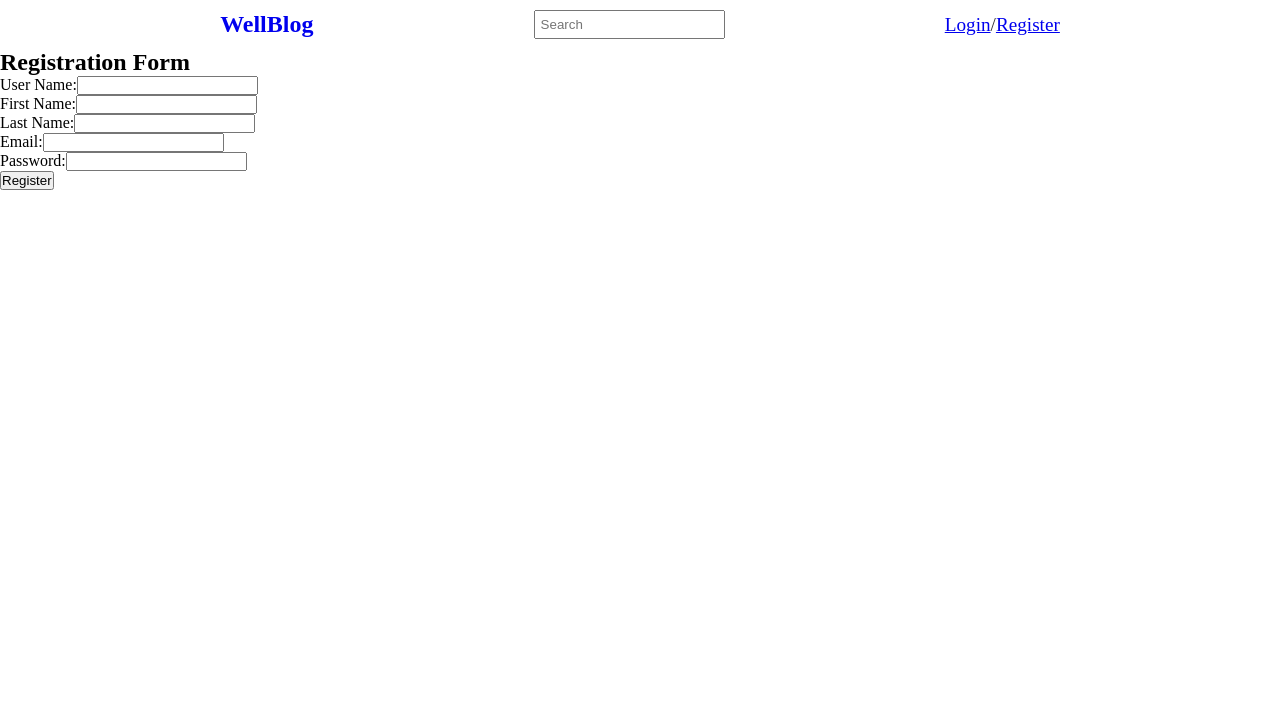
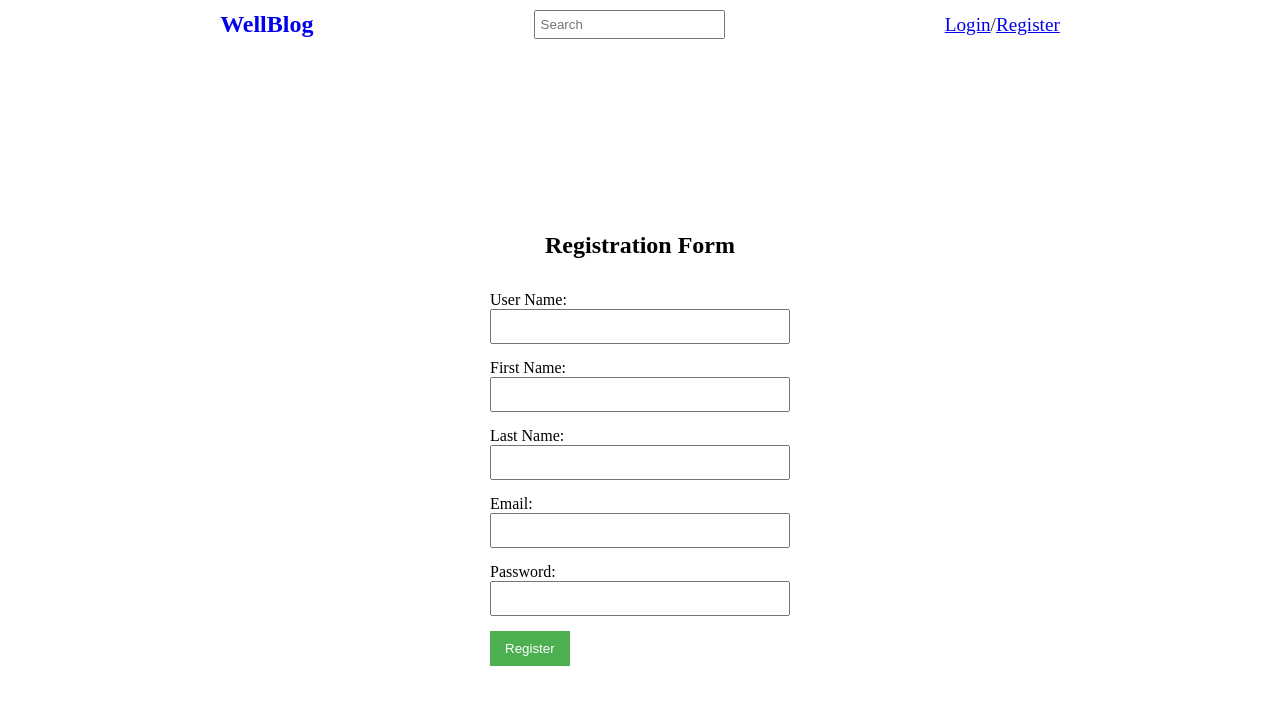
Before and after one commit to mza-wtag/my-blog-react-app, a React (Vite) app: page /register in a window 1280 px wide. Shown: the top 704 px of the page. Built offline with nearby package versions, Linux system fonts and the light colour scheme.

Commit message:
multiple user registration

```diff
--- a/src/components/Header/Header.jsx
+++ b/src/components/Header/Header.jsx
@@ -5,11 +5,9 @@ import { Link, useNavigate } from "react-router-dom";
 
 const Header = () => {
     const navigate = useNavigate();
-    const registeredUser = JSON.parse(localStorage.getItem("user"));
-    const loggedUser = JSON.parse(localStorage.getItem("loggedUser"));
-
+    const loggedInUser = JSON.parse(localStorage.getItem("loggedInUser"));
     const handleLogout = () => {
-        localStorage.removeItem("loggedUser");
+        localStorage.removeItem("loggedInUser");
         navigate("/login");
     };
     return (
@@ -21,11 +19,11 @@ const Header = () => {
                 <div className="navbar__search">
                     <input type="search" placeholder="Search" />
                 </div>
-                {loggedUser ? (
+                {loggedInUser ? (
                     <div className="navbar__menu">
                         <div>
                             Welcome{" "}
-                            <Link to="/me">{registeredUser.userName}!</Link>
+                            <Link to="/me">{loggedInUser?.userName}!</Link>
                             <Link to="/login" onClick={handleLogout}>
                                 Logout
                             </Link>
--- a/src/components/LoginForm/LoginForm.jsx
+++ b/src/components/LoginForm/LoginForm.jsx
@@ -1,5 +1,6 @@
 import React, { useState } from "react";
 import { useNavigate } from "react-router-dom";
+import "./LoginForn.scss";
 
 const LoginForm = () => {
     const navigate = useNavigate();
@@ -17,12 +18,17 @@ const LoginForm = () => {
 
     const handleLoginSubmit = (e) => {
         e.preventDefault();
-        const loggedUser = JSON.parse(localStorage.getItem("user"));
+        const registeredUsers = JSON.parse(localStorage.getItem("users"));
+
+        const user = registeredUsers.find(
+            (user) => user.userName === input.userName
+        );
+
         if (
-            input.userName === loggedUser.userName &&
-            input.password === loggedUser.password
+            input.userName === user?.userName &&
+            input.password === user?.password
         ) {
-            localStorage.setItem("loggedUser", true);
+            localStorage.setItem("loggedInUser", JSON.stringify(user));
             navigate("/");
         } else {
             alert("Wrong Username or Password");
@@ -31,28 +37,36 @@ const LoginForm = () => {
 
     return (
         <>
-            <section>
-                <h1>Login Form</h1>
-                <form onSubmit={handleLoginSubmit}>
-                    <div>
-                        <label htmlFor="userName">User Name:</label>
+            <section className="login-form">
+                <h1 className="login-form__title">Login Form</h1>
+                <form className="login-form__form" onSubmit={handleLoginSubmit}>
+                    <div className="login-form__field">
+                        <label className="login-form__label" htmlFor="userName">
+                            User Name:
+                        </label>
                         <input
+                            className="login-form__input"
                             type="text"
                             value={input.userName}
                             name="userName"
                             onChange={handleInputChange}
                         />
                     </div>
-                    <div>
-                        <label htmlFor="password">Password:</label>
+                    <div className="login-form__field">
+                        <label className="login-form__label" htmlFor="password">
+                            Password:
+                        </label>
                         <input
+                            className="login-form__input"
                             type="password"
                             value={input.password}
                             name="password"
                             onChange={handleInputChange}
                         />
                     </div>
-                    <button type="submit">Login</button>
+                    <button className="login-form__button" type="submit">
+                        Login
+                    </button>
                 </form>
             </section>
         </>
--- a/src/components/LoginForm/LoginForn.scss
+++ b/src/components/LoginForm/LoginForn.scss
@@ -0,0 +1,33 @@
+.login-form {
+    display: flex;
+    flex-direction: column;
+    align-items: center;
+    justify-content: center;
+    height: 100vh;
+    &__title {
+        margin-bottom: 2rem;
+    }
+    &__form {
+        width: 300px;
+    }
+    &__field {
+        margin-bottom: 15px;
+
+        &__label {
+            display: block;
+            margin-bottom: 5px;
+        }
+    }
+    &__input {
+        width: 100%;
+        padding: 0.5rem;
+    }
+
+    &__button {
+        background-color: #4caf50;
+        color: white;
+        padding: 10px 15px;
+        border: none;
+        cursor: pointer;
+    }
+}
--- a/src/components/RegistrationForm/RegistrationForm.jsx
+++ b/src/components/RegistrationForm/RegistrationForm.jsx
@@ -1,5 +1,6 @@
 import React, { useState } from "react";
 import { useNavigate } from "react-router-dom";
+import "./RegistrationForm.scss";
 
 const RegistrationForm = () => {
     const navigate = useNavigate();
@@ -20,63 +21,99 @@ const RegistrationForm = () => {
     };
 
     const handleRegisterSubmit = (e) => {
-        e.preventDefault();
-        localStorage.setItem("user", JSON.stringify(input));
+        const existingUsers = JSON.parse(localStorage.getItem("users")) || [];
+        existingUsers.push(input);
+        localStorage.setItem("users", JSON.stringify(existingUsers));
         navigate("/login");
     };
 
     return (
         <>
-            <section>
-                <h1>Registration Form</h1>
-                <form onSubmit={handleRegisterSubmit}>
-                    <div>
-                        <label htmlFor="userName">User Name:</label>
+            <section className="registration-form">
+                <h1 className="registration-form__title">Registration Form</h1>
+                <form
+                    onSubmit={handleRegisterSubmit}
+                    className="registration-form__form"
+                >
+                    <div className="registration-form__field">
+                        <label
+                            htmlFor="userName"
+                            className="registration-form__label"
+                        >
+                            User Name:
+                        </label>
                         <input
                             type="text"
                             value={input.userName}
                             name="userName"
                             onChange={handleInputChange}
+                            className="registration-form__input"
                         />
                     </div>
-                    <div>
-                        <label htmlFor="firstName">First Name:</label>
+                    <div className="registration-form__field">
+                        <label
+                            htmlFor="firstName"
+                            className="registration-form__label"
+                        >
+                            First Name:
+                        </label>
                         <input
                             type="text"
                             value={input.firstName}
                             name="firstName"
                             onChange={handleInputChange}
+                            className="registration-form__input"
                         />
                     </div>
-                    <div>
-                        <label htmlFor="lastName">Last Name:</label>
+                    <div className="registration-form__field">
+                        <label
+                            htmlFor="lastName"
+                            className="registration-form__label"
+                        >
+                            Last Name:
+                        </label>
                         <input
                             type="text"
                             value={input.lastName}
                             name="lastName"
                             onChange={handleInputChange}
+                            className="registration-form__input"
                         />
                     </div>
-                    <div>
-                        <label htmlFor="email">Email:</label>
+                    <div className="registration-form__field">
+                        <label
+                            htmlFor="email"
+                            className="registration-form__label"
+                        >
+                            Email:
+                        </label>
                         <input
                             type="email"
                             required
                             value={input.email}
                             name="email"
                             onChange={handleInputChange}
+                            className="registration-form__input"
                         />
                     </div>
-                    <div>
-                        <label htmlFor="password">Password:</label>
+                    <div className="registration-form__field">
+                        <label
+                            htmlFor="password"
+                            className="registration-form__label"
+                        >
+                            Password:
+                        </label>
                         <input
                             type="password"
                             value={input.password}
                             name="password"
                             onChange={handleInputChange}
+                            className="registration-form__input"
                         />
                     </div>
-                    <button type="submit">Register</button>
+                    <button type="submit" className="registration-form__button">
+                        Register
+                    </button>
                 </form>
             </section>
         </>
--- a/src/components/RegistrationForm/RegistrationForm.scss
+++ b/src/components/RegistrationForm/RegistrationForm.scss
@@ -0,0 +1,36 @@
+.registration-form {
+    display: flex;
+    flex-direction: column;
+    align-items: center;
+    justify-content: center;
+    height: 100vh;
+    &__title {
+        margin-bottom: 2rem;
+    }
+
+    &__form {
+        width: 300px;
+    }
+
+    &__field {
+        margin-bottom: 15px;
+
+        &__label {
+            display: block;
+            margin-bottom: 5px;
+        }
+    }
+    &__input {
+        width: 100%;
+        padding: 8px;
+        box-sizing: border-box;
+    }
+
+    &__button {
+        background-color: #4caf50;
+        color: white;
+        padding: 10px 15px;
+        border: none;
+        cursor: pointer;
+    }
+}
--- a/src/main.jsx
+++ b/src/main.jsx
@@ -19,6 +19,7 @@ const router = createBrowserRouter(
             <Route index path="/" element={<Home />} />
             <Route path="/login" element={<Login />} />
             <Route path="/register" element={<Register />} />
+            <Route path="/register" element={<Register />} />
             <Route path="/me" element={<Profile />} />
             <Route path="*" element={<h1>Page not found</h1>} />
         </Route>
```
Also changed, not shown: src/services/ProtectedRoutes.jsx (deleted, +0 -9 lines).
